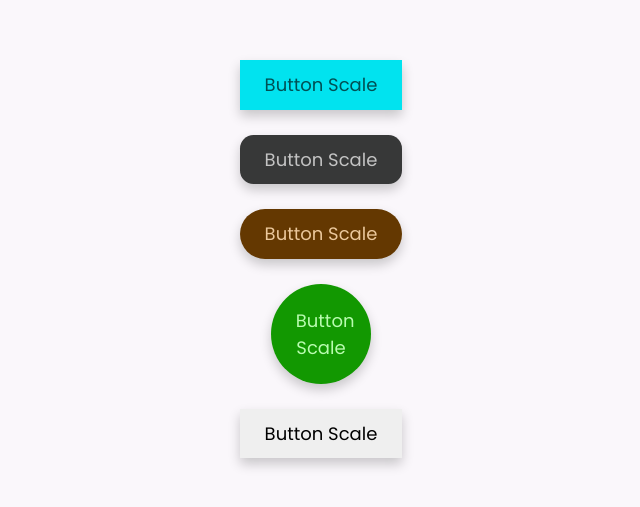
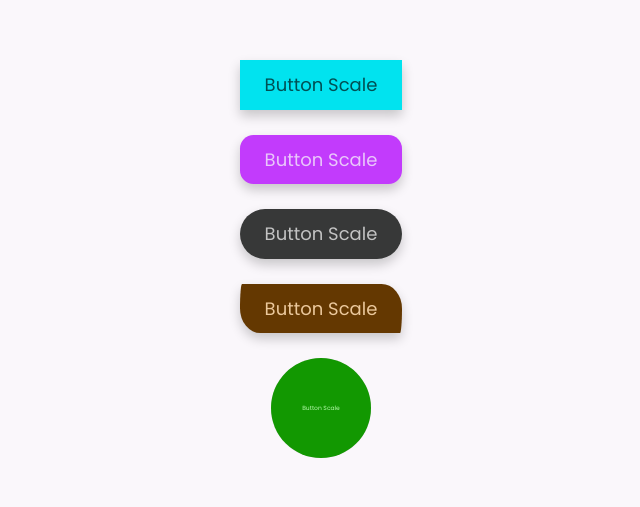
Before and after one commit to Aarigan/CFBL2-AMS-animButtonScale, a plain HTML site: page index.html in a window 1280 px wide. Shown: the part 141-648 px from the top of the page, without its empty margins (319-959 px from the left). Drawn offline with Linux system fonts and the light colour scheme.

Commit message:
Update style.css

```diff
--- a/css/style.css
+++ b/css/style.css
@@ -37,9 +37,10 @@ button {
   outline: none;
   font-size: 1.125em;
   font-weight: 400;
+  text-transform: capitalize;
+  transition: transform 0.2s ease;
+  box-shadow: 0 .313em .625em #00000033;
   cursor: pointer;
-  transition: transform 0.2s ease;
-  box-shadow: 0 .313em .625em rgba(0, 0, 0, 0.2);
 }
 
 /* Button 1 */
@@ -57,44 +58,59 @@ button {
 
 /* Button 2 */
 .button2 {
-  color: #c3c3c3;
-  background: #373838;
+  color: #e9c7fa;
+  background: #c23bfc;
   border-radius: .75em;
 }
 
 .button2:hover {
-  color: #202020;
-  background: #737474;
+  color: #e4d4fd;
+  background: #8124fa;
   transition-delay: .1s;
   transform: scaleY(1.3);
 }
 
 /* Button 3 */
 .button3 {
-  color: #ebc89c;
-  background: #643801;
+  color: #c3c3c3;
+  background: #373838;
   border-radius: 1.5em;
 }
 
 .button3:hover {
-  color: #371e00;
-  background: #8d6029;
+  color: #202020;
+  background: #737474;
   transition-delay: .1s;
   transform: scale(1.5);
 }
 
 /* Button 4 */
 .button4 {
+  color: #ebc89c;
+  background: #643801;
+  border-radius: .625em 6.25em / 7.5em;
+}
+
+.button4:hover {
+  color: #371e00;
+  background: #8d6029;
+  transition-delay: .1s;
+  transform: scale(0.8);
+}
+
+/* Button 5 */
+.button5 {
   width: 100px;
   height: 100px;
   border-radius: 50%;
   color: #b9fcb0;
   background: #129801;
+  font-size: .015em;
 }
 
-.button4:hover {
+.button5:hover {
   color: #0e4f06;
   background: #2ffd14;
   transition-delay: .1s;
-  transform:scale(2);
+  transform: scale(2);
 }
```
